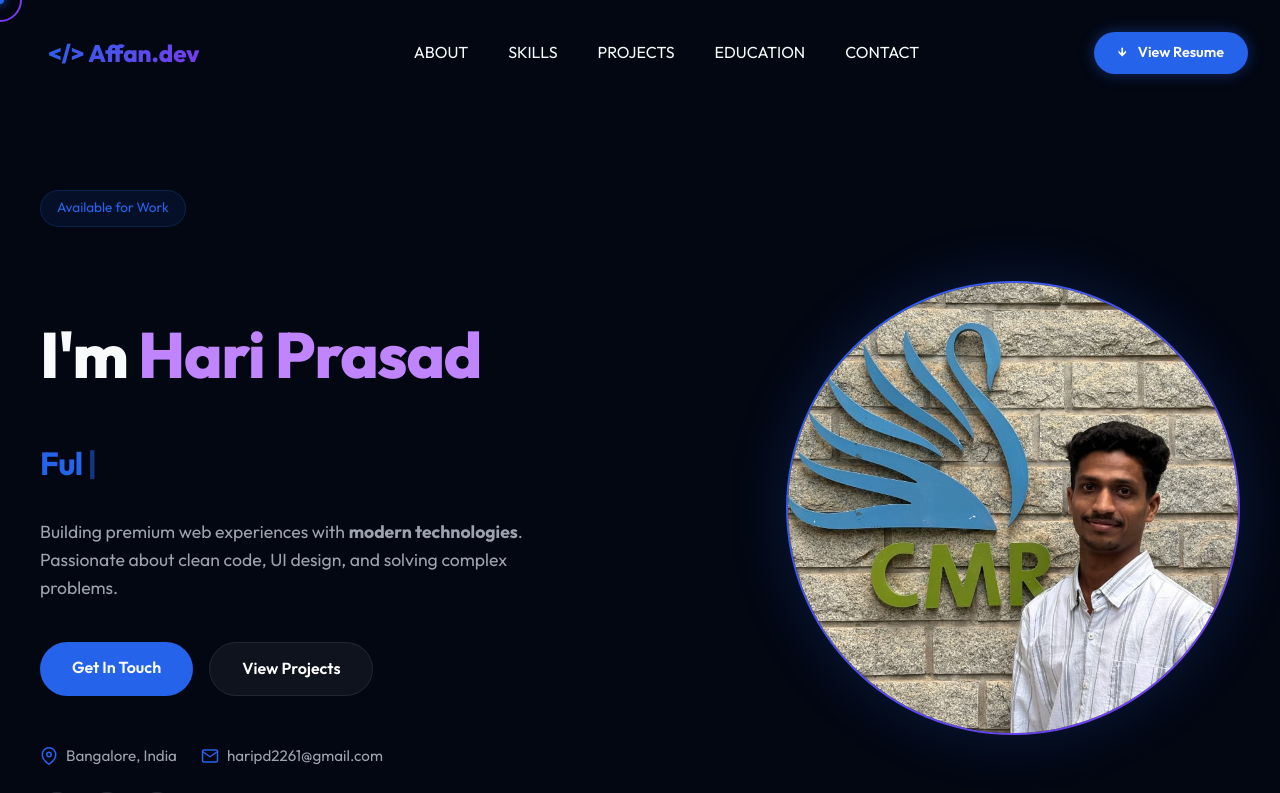
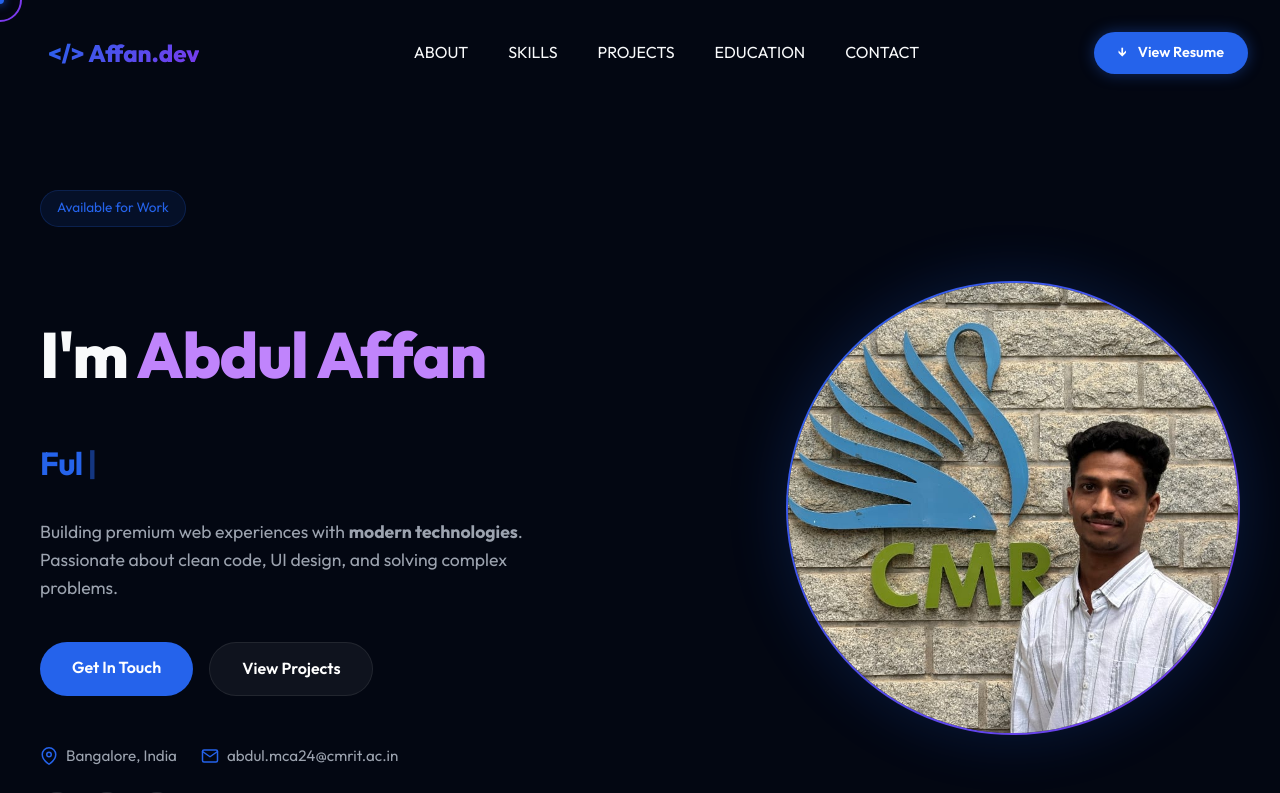
Before and after one commit to Abdul-Affan/portfolio, a React (Vite) app: page / in a window 1280 px wide. Shown: the top 793 px of the page. Built offline with nearby package versions, Linux system fonts and the light colour scheme.

Commit message:
Revert profile name and email to Abdul Affan

```diff
--- a/src/App.jsx
+++ b/src/App.jsx
@@ -162,7 +162,7 @@ const App = () => {
           <div className="container hero-container">
             <div className="hero-content" data-reveal>
               <div className="availability-tag">Available for Work</div>
-              <h1>I'm <span>Hari Prasad</span></h1>
+              <h1>I'm <span>Abdul Affan</span></h1>
               <h3 className="hero-subtitle">
                 {text}
                 <span className="cursor" style={{ marginLeft: '5px' }}>|</span>
@@ -182,12 +182,12 @@ const App = () => {
                   </svg>
                   Bangalore, India
                 </span>
-                <a href="mailto:haripd2261@gmail.com" className="contact-link-mini" style={{ display: 'flex', alignItems: 'center', gap: '8px', color: 'inherit', textDecoration: 'none' }}>
+                <a href="mailto:abdul.mca24@cmrit.ac.in" className="contact-link-mini" style={{ display: 'flex', alignItems: 'center', gap: '8px', color: 'inherit', textDecoration: 'none' }}>
                   <svg width="18" height="18" viewBox="0 0 24 24" fill="none" stroke="currentColor" strokeWidth="2" strokeLinecap="round" strokeLinejoin="round" style={{ color: 'var(--accent-primary)' }}>
                     <path d="M4 4h16c1.1 0 2 .9 2 2v12c0 1.1-.9 2-2 2H4c-1.1 0-2-.9-2-2V6c0-1.1.9-2 2-2z"></path>
                     <polyline points="22,6 12,13 2,6"></polyline>
                   </svg>
-                  haripd2261@gmail.com
+                  abdul.mca24@cmrit.ac.in
                 </a>
               </div>
 
@@ -206,7 +206,7 @@ const App = () => {
 
             <div className="profile-img-wrapper" data-reveal>
               <div className="profile-img-container">
-                <img src={profileImg} alt="Hari Prasad" />
+                <img src={profileImg} alt="Abdul Affan" />
               </div>
             </div>
           </div>
@@ -523,7 +523,7 @@ const App = () => {
                   </div>
                   <div className="info-content-v2">
                     <h4>Email</h4>
-                    <p>haripd2261@gmail.com</p>
+                    <p>abdul.mca24@cmrit.ac.in</p>
                   </div>
                 </div>
 
@@ -567,11 +567,11 @@ const App = () => {
                 <div className="form-row">
                   <div className="form-group">
                     <label htmlFor="name">Name</label>
-                    <input type="text" id="name" name="name" placeholder="Hari Prasad" required />
+                    <input type="text" id="name" name="name" placeholder="Abdul Affan" required />
                   </div>
                   <div className="form-group">
                     <label htmlFor="email">Email</label>
-                    <input type="email" id="email" name="email" placeholder="haripd2261@gmail.com" required />
+                    <input type="email" id="email" name="email" placeholder="abdul.mca24@cmrit.ac.in" required />
                   </div>
                 </div>
                 <div className="form-group">
@@ -601,7 +601,7 @@ const App = () => {
       </main>
 
       <footer style={{ padding: '4rem 0', borderTop: '1px solid var(--glass-border)', textAlign: 'center' }}>
-        <p style={{ color: 'var(--text-muted)' }}>&copy; 2026 Hari Prasad. Professional Portfolio.</p>
+        <p style={{ color: 'var(--text-muted)' }}>&copy; 2026 Abdul Affan. Professional Portfolio.</p>
       </footer>
     </div>
   );
```
